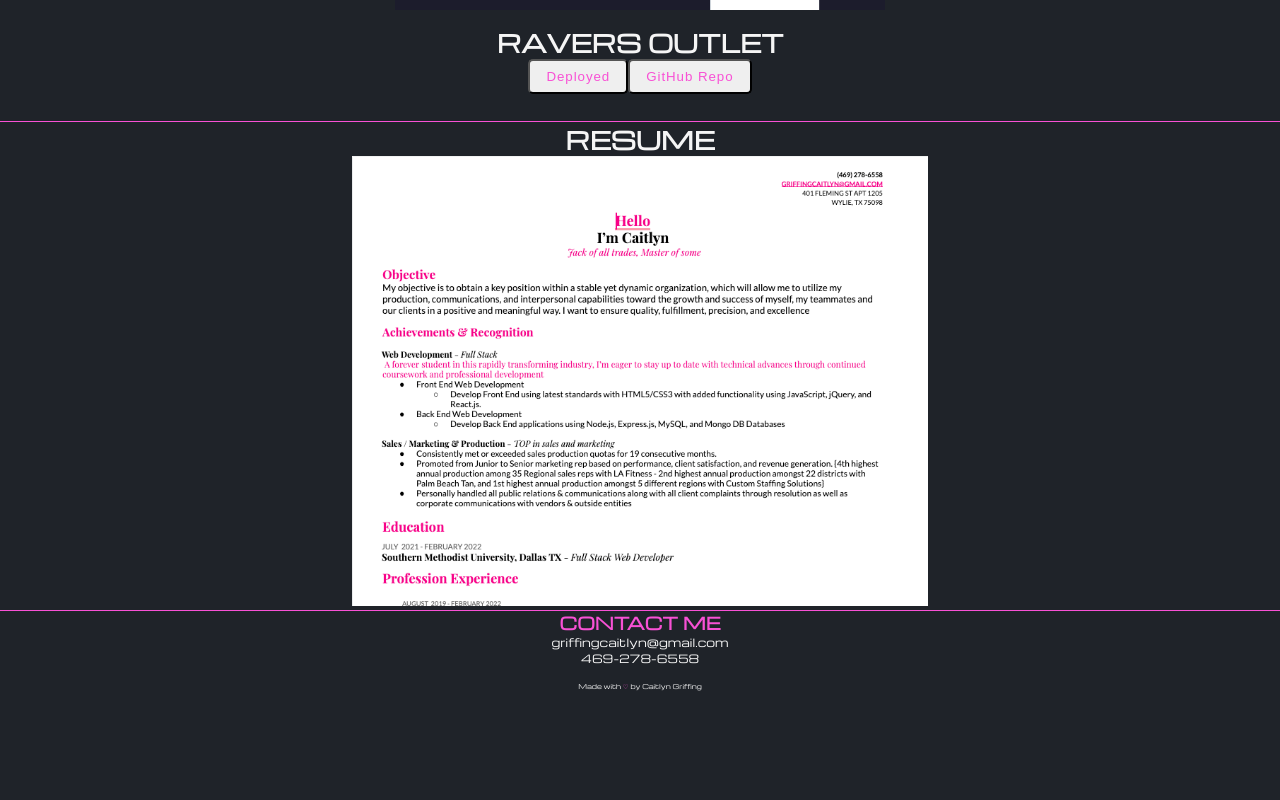
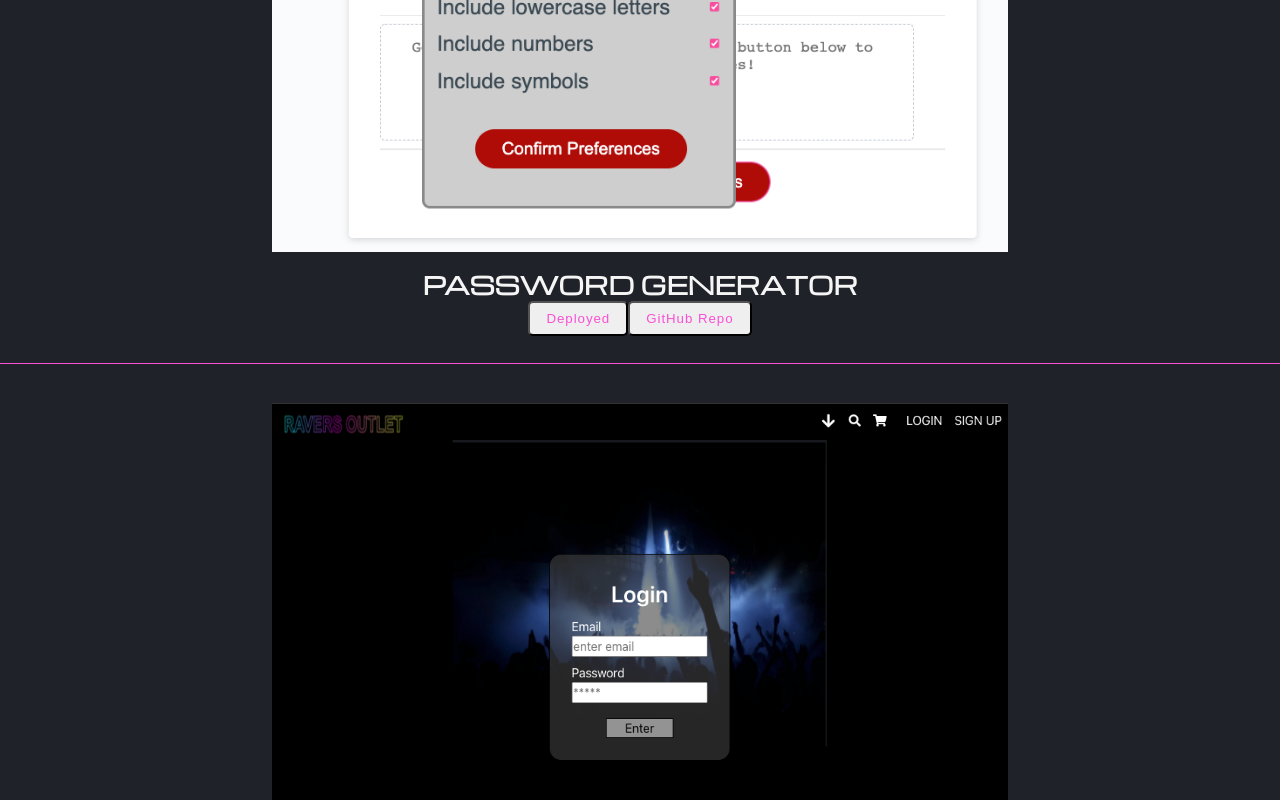
Before and after one commit to caitlyn-griffing/meraki-fs, a React (Create React App) app: page / in a window 1280 px wide. Shown: the part 3920-4720 px from the top of the page. Before the commit the page ends 4611 px from the top, so only its background shows below. Built offline with nearby package versions, Linux system fonts and the light colour scheme; a web font is replaced by a local one.

Commit message:
polished

```diff
--- a/src/Components/Project/Project.css
+++ b/src/Components/Project/Project.css
@@ -3,8 +3,8 @@ a {
 }
 
 .projEach img {
-    width: 40%;
-    height: 40%;
+    width: 60%;
+    height: 50%;
     padding: 0.7em;
 }
 
@@ -36,9 +36,10 @@ button:hover{
 
 #resume {
     text-align: center;
+    padding: 0.7em;
 }
 
 #resume img {
-    width: 45%;
+    width: 60%;
     cursor: pointer;
 }
```
